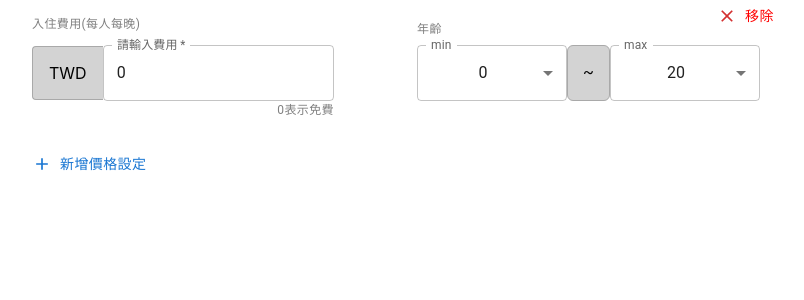
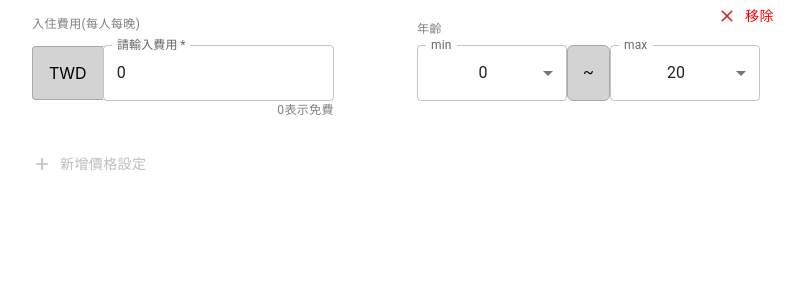
Before and after one commit to howard8998/AgeGroupPriceList, a React (Create React App) app: page / in a window 1280 px wide. Shown: the top 300 px of the page, without its empty margins (7-811 px from the left). Built offline with nearby package versions, Linux system fonts and the light colour scheme.

Commit message:
可以正確處理重複輸入年齡區間錯誤跟區間都包含就不再准許新增

```diff
--- a/src/utils.js
+++ b/src/utils.js
@@ -1,19 +1,19 @@
 export const addComma = (input) => {
-  if(input === '')return '';
-  let numWithoutComma = typeof input === 'string' ? input.replace(/,/g, '') : input;
+  if (input === "") return "";
+  let numWithoutComma =
+    typeof input === "string" ? input.replace(/,/g, "") : input;
 
   // 检查首位是否为0，如果是，则移除
-  if (numWithoutComma[0] === '0') {
+  if (numWithoutComma[0] === "0") {
     numWithoutComma = numWithoutComma.slice(1);
   }
-  const parts = numWithoutComma.toString().split('.');
-  parts[0] = parts[0] === '' ? '0' : parts[0];
+  const parts = numWithoutComma.toString().split(".");
+  parts[0] = parts[0] === "" ? "0" : parts[0];
 
-  parts[0] = parts[0].replace(/\B(?=(\d{3})+(?!\d))/g, ',');
+  parts[0] = parts[0].replace(/\B(?=(\d{3})+(?!\d))/g, ",");
 
-  return parts.join('.');
+  return parts.join(".");
 };
-
 
 export const getNumberIntervals = (inputset) => {
   let set = [0, 0, 0, 0, 0, 0, 0, 0, 0, 0, 0, 0, 0, 0, 0, 0, 0, 0, 0, 0, 0];
@@ -39,5 +39,12 @@ export const getNumberIntervals = (inputset) => {
       pos = i;
     }
   }
-  return {overlap,notInclude};
+  if (set[pos] === 0) {
+    notInclude.push([pos, 20]);
+    pos = -1;
+  } else if (set[pos] >1) {
+    overlap.push([pos, 20]);
+    pos = -1;
+  }
+  return { overlap, notInclude };
 };
--- a/src/view/ageGroupPriceList.js
+++ b/src/view/ageGroupPriceList.js
@@ -1,10 +1,13 @@
 import { Grid, Button } from "@mui/material";
 import PriceInput from "../component/priceInput";
 import AgeGroupSelect from "../component/ageGroupSelect";
+import { getNumberIntervals } from "../utils";
 import React, { useState, useEffect } from "react";
 import { Add, Close } from "@mui/icons-material";
 
 const AgeGroupPriceList = ({ onChange }) => {
+  const [overlap, setOverLap] = useState([]);
+  const [notInclude,setNotInclude] = useState();
   const [selectComponents, setSelectComponents] = useState([
     {
       id: 0,
@@ -49,6 +52,10 @@ const AgeGroupPriceList = ({ onChange }) => {
   useEffect(() => {
     // 短暫延遲避免重複回傳result
     const timeoutId = setTimeout(() => {
+      const ageGroupSets = selectComponents.map(({ ageGroup }) => ageGroup);
+      const { overlap ,notInclude} = getNumberIntervals(ageGroupSets);
+      setOverLap(overlap);
+      setNotInclude(notInclude);
       const result = selectComponents.map(({ ageGroup, price }) => ({
         ageGroup,
         price,
@@ -76,7 +83,7 @@ const AgeGroupPriceList = ({ onChange }) => {
               onChange={(newPrice) => handlePriceChange(newPrice, index)}
             />
             <AgeGroupSelect
-              overlap={[]}
+              overlap={overlap}
               onChange={(newAgeGroup) =>
                 handleAgeGroupChange(newAgeGroup, index)
               }
@@ -107,6 +114,7 @@ const AgeGroupPriceList = ({ onChange }) => {
           startIcon={<Add />}
           onClick={handleAddSelectClick}
           style={{ marginLeft: "35px" }}
+          disabled={notInclude?.length === 0}
         >
           新增價格設定
         </Button>
```
